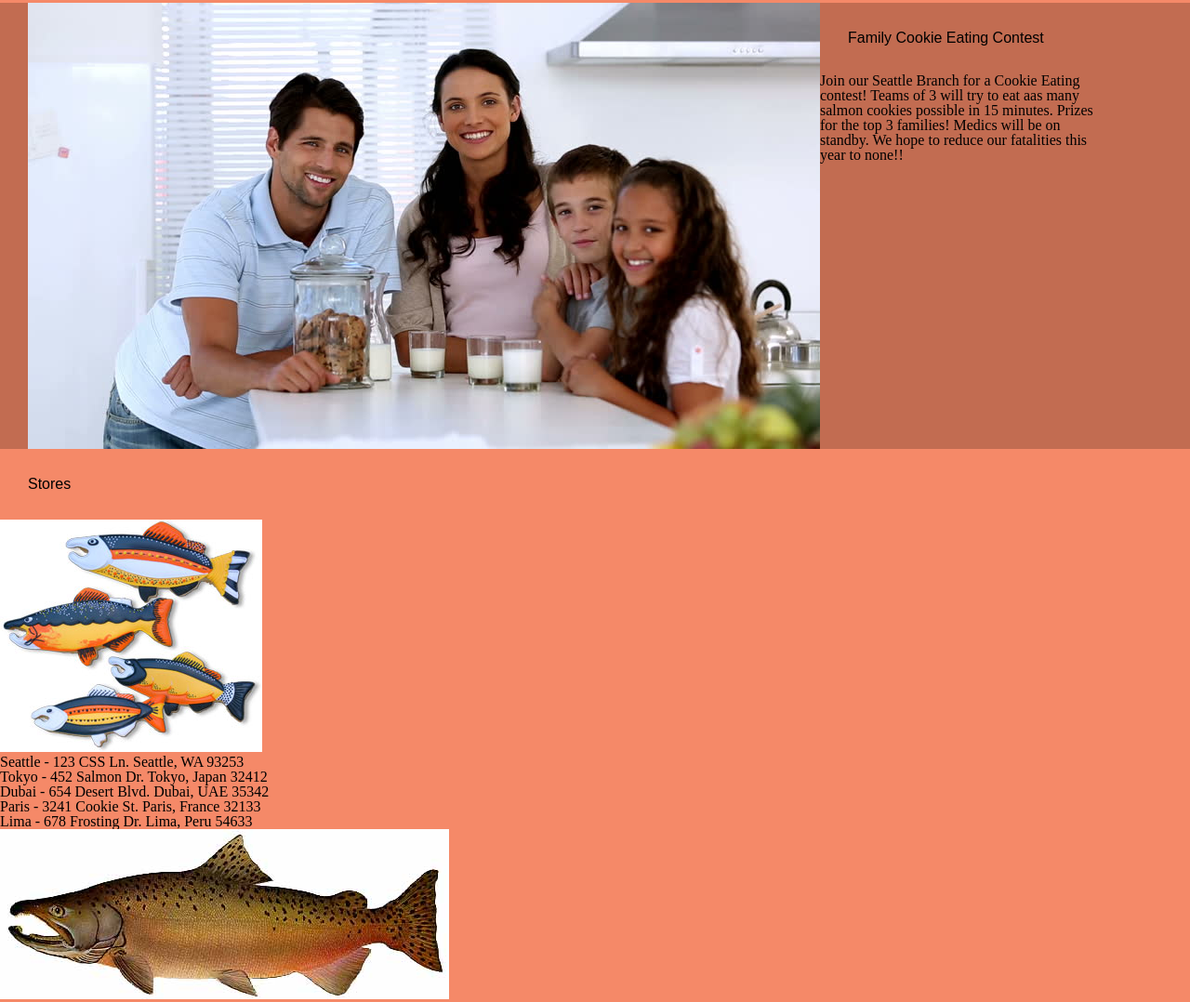
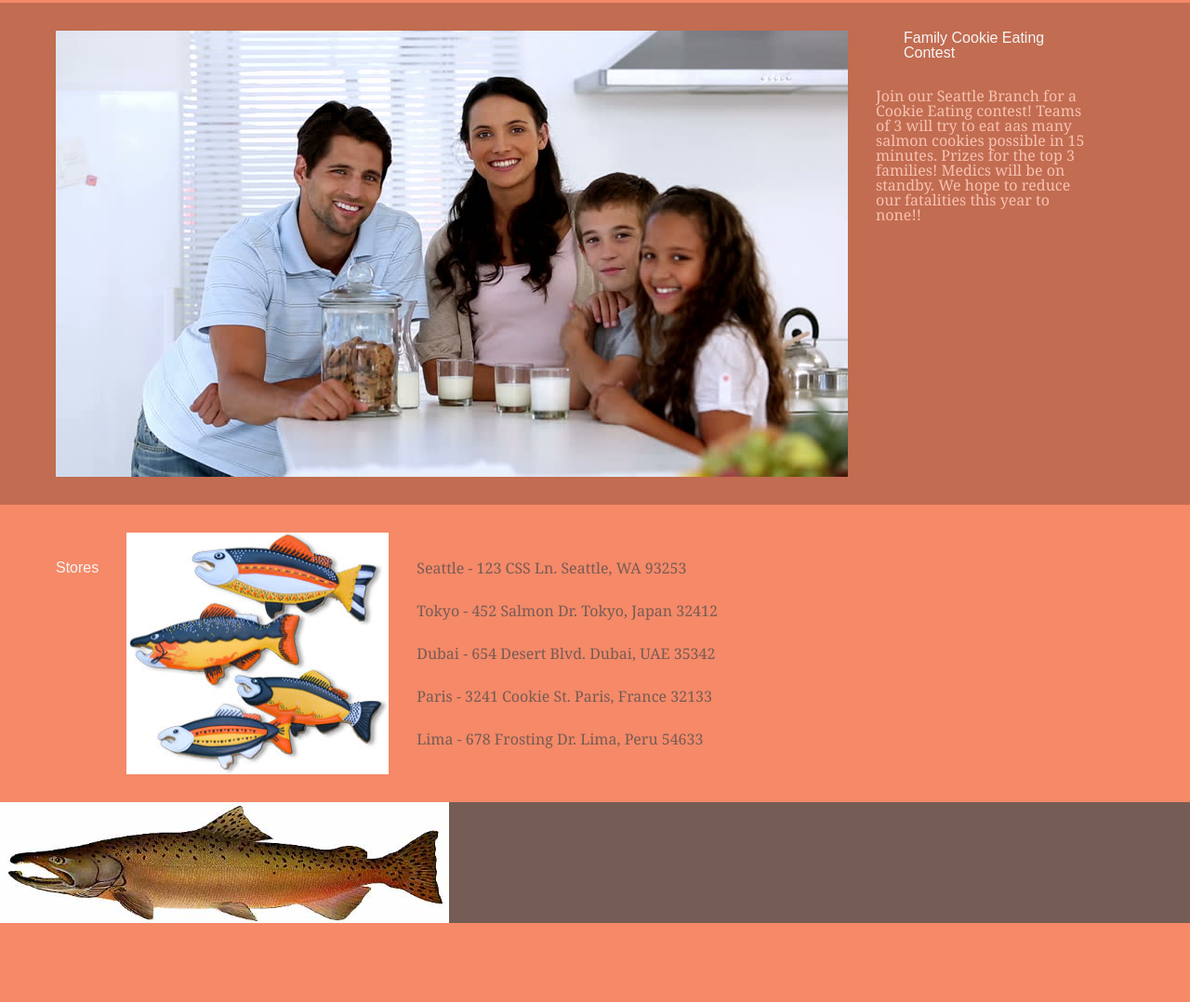
Before and after one commit to JMCov/cookie-stand, a plain HTML site: page index.html in a window 1280 px wide. Shown: the part 381-1459 px from the top of the page at 93% size. After the commit the page ends 1374 px from the top, so only its background shows below. Drawn offline with Linux system fonts and the light colour scheme; a web font is replaced by a local one.

Commit message:
Finished CSS for Salmon Cookies

```diff
--- a/css/style.css
+++ b/css/style.css
@@ -3,9 +3,11 @@ header{
   display: flex;
   background-color: #755C54;
 }
+
 h1, h2{
   font-family: 'Kdam Thmor Pro', sans-serif;
   margin: 30px;
+  color:whitesmoke
 
 }
 header img{
@@ -42,12 +44,39 @@ figcaption {
 
 #contest{
   background-color: #C26C51;
+  font-family: Georgia, 'Times New Roman', Times, serif;
+  color: #F7C2B1;
 }
+
+#contest img{
+  margin: 30px;
+
+}
+
+#contest article li{
+  margin: 20px;
+  font-family: Georgia, 'Times New Roman', Times, serif;
+  color: #F7C2B1;
+}
+
+#locations{
+  display: flex;
+  margin: 30px;
+
+}
+
+#locations li{
+  margin: 30px;
+  font-family: Georgia, 'Times New Roman', Times, serif;
+  color: #755C54;
+}
+
 
 table, td{
   margin: 1.5em;
   padding: 10px;
   border: 1px solid;
+  font-family: Arial, Helvetica, sans-serif;
 }
 
 th{
@@ -56,3 +85,11 @@ th{
   font-weight: bold;
   border: 1px solid;
 }
+
+footer{
+  background-color: #755C54;
+  max-height: 130px;
+  display: flex;
+
+
+}
```
